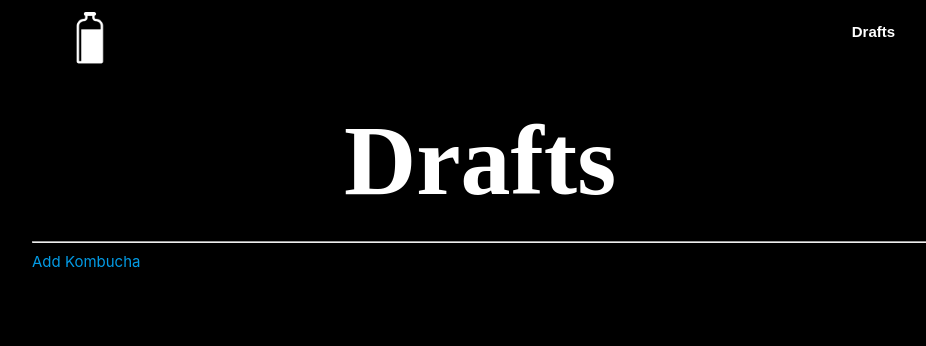
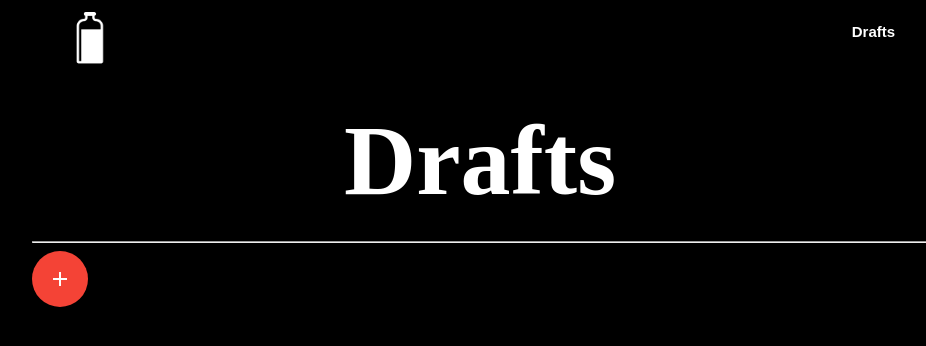
Before and after one commit to m7zaa/speak-easy, a React app: page /#/Kombucha in a window 1280 px wide. Shown: the top 346 px of the page, without its empty margins (160-1086 px from the left). Built offline with nearby package versions, Linux system fonts and the light colour scheme.

Commit message:
update all buttons.

```diff
--- a/src/components/Kombucha.jsx
+++ b/src/components/Kombucha.jsx
@@ -85,10 +85,8 @@ function Kombucha(props) {
                   <p style={topShelfStyle}>${props.price}</p>
                 }
                 <p>{props.quantity} pints available</p>
-                <p><a class="waves-effect waves-light btn">button</a></p>
-                <p><button onClick={handleSellPintClick} >Sell</button> | <button onClick={handleTapKegClick} >Tap Keg</button></p>
-                <hr />
-                <Link to="/editkombuchaform">Edit</Link>
+              <a onClick={handleSellPintClick} className="waves-effect waves-light btn-small">Sell Pint</a> <a onClick={handleTapKegClick} className="waves-effect waves-light btn-small">Tap Keg</a>
+                {/* <Link to="/editkombuchaform">Edit</Link> */}
               </div>
             </div>
           </div>
@@ -111,9 +109,9 @@ function Kombucha(props) {
                 }
 
                 <p>{props.quantity} pints available</p>
-              <a onClick={handleSellPintClick} className="waves-effect waves-light btn">Sell Pint</a> <a onClick={handleTapKegClick} className="waves-effect waves-light btn">Tap Keg</a>
+              <a onClick={handleSellPintClick} className="waves-effect waves-light btn-small">Sell Pint</a> <a onClick={handleTapKegClick} className="waves-effect waves-light btn-small">Tap Keg</a>
 
-                <hr />
+
                 {/* <Link to="/editkombuchaform">Edit</Link> */}
               </div>
             </div>
--- a/src/components/KombuchaList.jsx
+++ b/src/components/KombuchaList.jsx
@@ -162,7 +162,12 @@ function KombuchaList(props) {
           index={index}
           key={kombucha.id} />
       )}
-      <Link to="/Add">Add Kombucha</Link>
+      <div>
+        <Link to="/Add"><a className="btn-floating btn-large waves-effect waves-light red"><i className="material-icons">add</i></a></Link>
+
+      </div>
+
+
     </div>
   );
 }
--- a/src/components/NewKombuchaForm.jsx
+++ b/src/components/NewKombuchaForm.jsx
@@ -20,6 +20,9 @@ function NewKombuchaForm(props) {
   }
   var formStyle = {
     color: 'white'
+  };
+  var btnStyle = {
+    color: 'black'
   };
   return (
     <div style={formStyle}>
@@ -53,8 +56,7 @@ function NewKombuchaForm(props) {
           ref={(input) => { _flavor = input; }} />
 
 
-
-        <button type='submit'>Add Kombucha</button>
+        <button type='submit' style={btnStyle} className="waves-effect waves-light btn-small">Add</button>
       </form>
     </div>
   );
```
